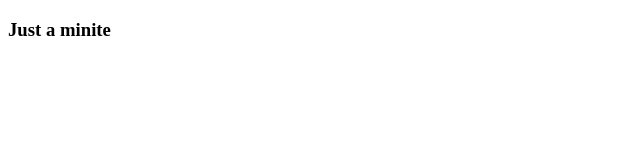
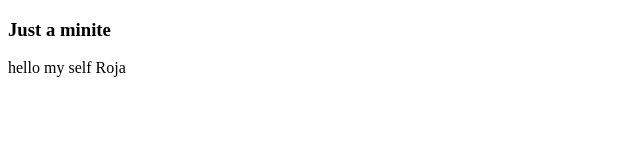
Before and after one commit to RojalinMishra6562/Mamali, a plain HTML site: page index.html in a window 1280 px wide. Shown: the whole page, without its empty margins (0-640 px from the left). Drawn offline with Linux system fonts and the light colour scheme.

Commit message:
add paragraph

```diff
--- a/index.html
+++ b/index.html
@@ -7,5 +7,6 @@
 </head>
 <body>
     <h3>Just a minite</h3>
+    <p>hello my self Roja</p>
 </body>
 </html>
```
